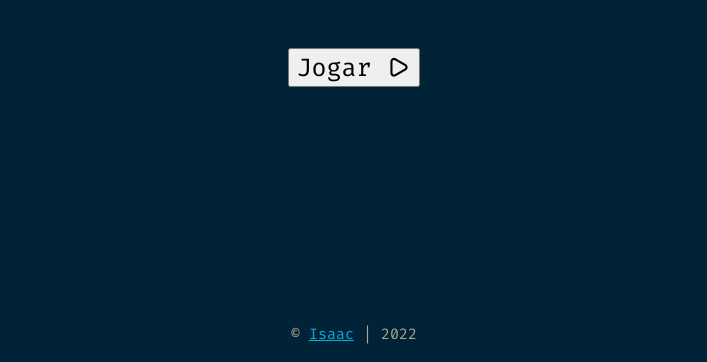
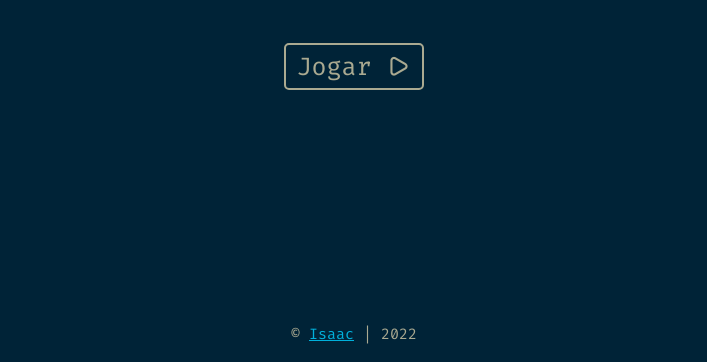
Before and after one commit to isaacsgpz/type_fast, a plain HTML site: page index.html in a window 1280 px wide. Shown: the part 438-800 px from the top of the page, without its empty margins (286-993 px from the left). Drawn offline with nearby package versions, Linux system fonts and the light colour scheme.

Commit message:
Edit play button and add mp3 effects

```diff
--- a/src/css/style.css
+++ b/src/css/style.css
@@ -114,9 +114,22 @@
 }
 
 .homescreen__btn {
+	padding: 5px 10px;
 	font-size: 2.5rem;
+	font-weight: 400;
 	font-family: var(--monospace-font);
+	color: var(--color-b);
 	cursor: pointer;
+	background-color: transparent;
+	border: 2px solid var(--color-b);
+	border-radius: 5px;
+	transition: all 300ms;
+}
+
+.homescreen__btn:hover {
+	background-color: var(--color-b);
+	color: var(--background-color);
+	transform: scale(1.1);
 }
 
 .homescreen__countdown {
--- a/src/js/script.js
+++ b/src/js/script.js
@@ -63,7 +63,7 @@ const getRandomInteger = (min, max) => {
 };
 
 const homescreenCountdown = () => {
-  let countdownTime = 5;
+  let countdownTime = 3;
   const timer = setInterval(() => {
     interface.countdown.textContent = countdownTime;
     --countdownTime;
```
Also changed, not shown: 3 other files.
